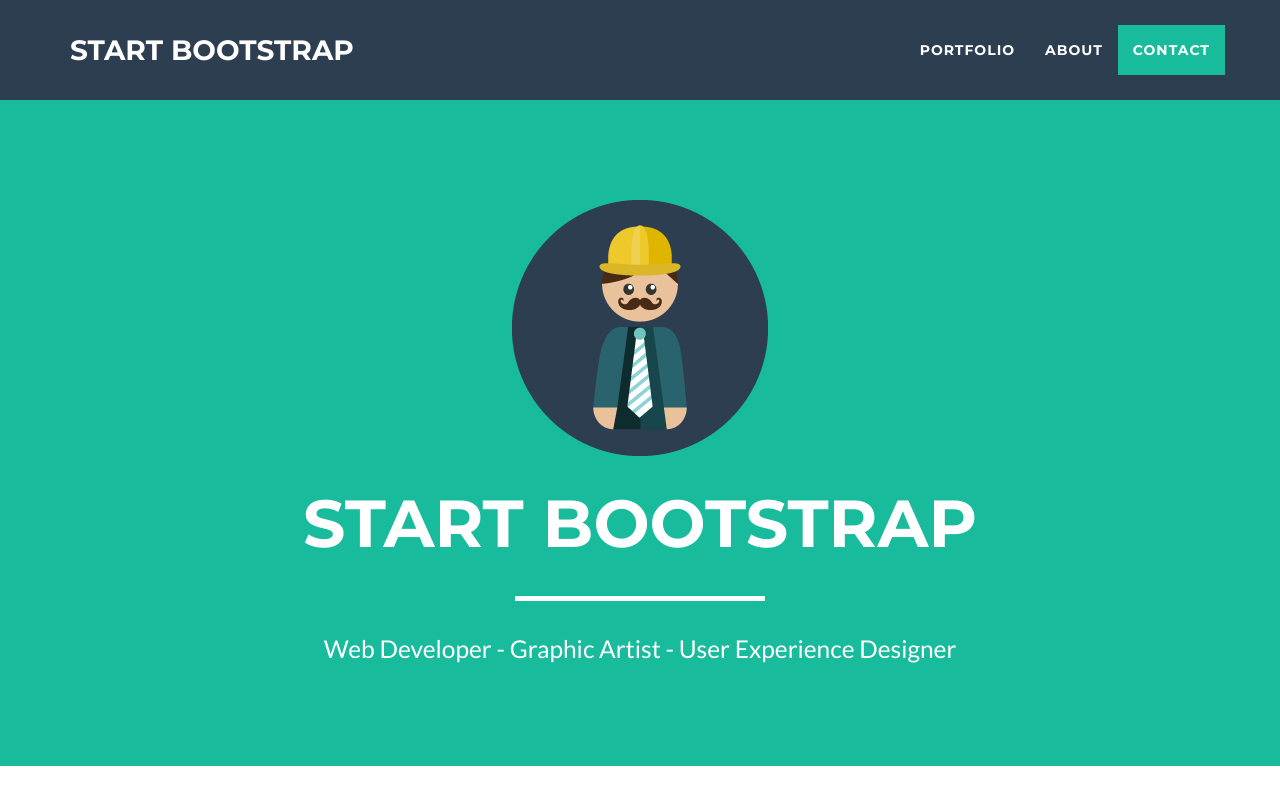
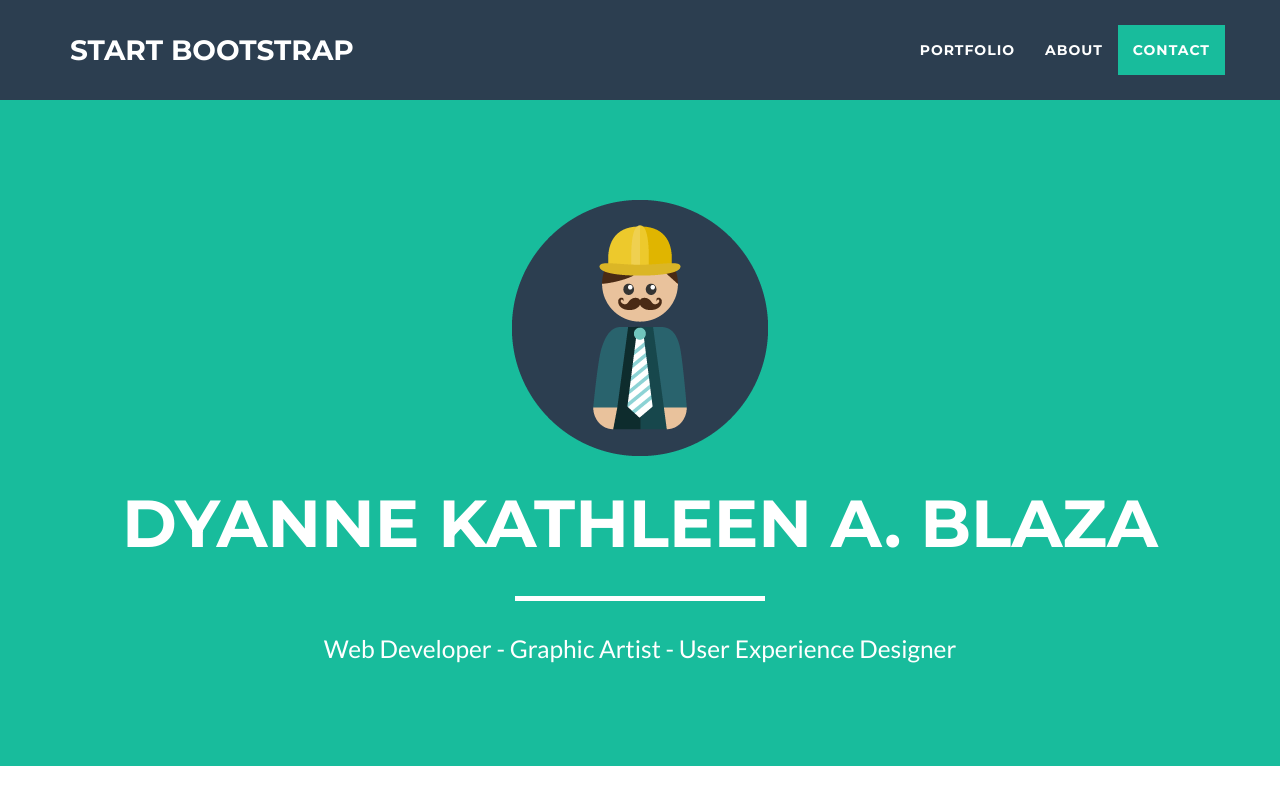
Before and after one commit to kathleenblaza/kathleenblaza.github.io, a website: page index.html in a window 1280 px wide. Shown: the top 800 px of the page. Drawn offline with nearby package versions, Linux system fonts and the light colour scheme.

Commit message:
Update index.html

```diff
--- a/index.html
+++ b/index.html
@@ -73,7 +73,7 @@
                 <div class="col-lg-12">
                     <img class="img-responsive" src="img/profile.png" alt="">
                     <div class="intro-text">
-                        <span class="name">Start Bootstrap</span>
+                        <span class="name">Dyanne Kathleen A. Blaza</span>
                         <hr class="star-light">
                         <span class="skills">Web Developer - Graphic Artist - User Experience Designer</span>
                     </div>
```
